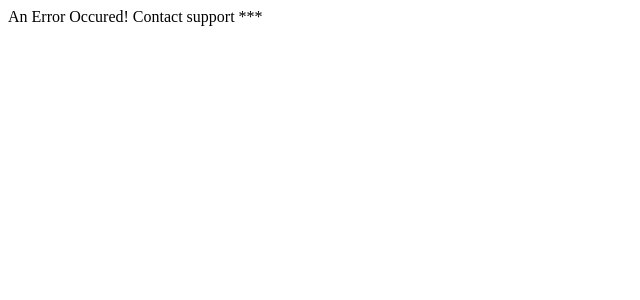
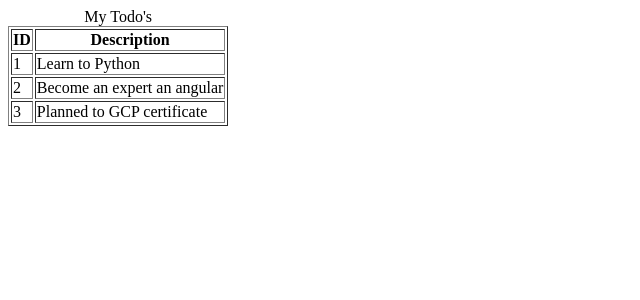
Before and after one commit to kannanfsd/complete-fsd, an Angular app in the folder todo-ui/: page /todos in a window 1280 px wide. Shown: the top 300 px of the page, without its empty margins (0-640 px from the left). Built offline with nearby package versions, Linux system fonts and the light colour scheme.

Commit message:
display the todos list

```diff
--- a/todo-ui/src/app/app-routing.module.ts
+++ b/todo-ui/src/app/app-routing.module.ts
@@ -3,12 +3,14 @@
 import { LoginComponent } from './login/login.component';
 import { WelcomeComponent } from './welcome/welcome.component';
 import { ErrorComponent } from './error/error.component';
+import { ListTodosComponent } from './list-todos/list-todos.component';
 
 
 const routes: Routes = [
   {path: '', component: LoginComponent},
   {path: 'login', component: LoginComponent},
   {path: 'welcome/:name', component: WelcomeComponent},
+  {path: 'todos', component: ListTodosComponent},
   {path: '**', component: ErrorComponent}
 ];
 
--- a/todo-ui/src/app/app.module.ts
+++ b/todo-ui/src/app/app.module.ts
@@ -6,13 +6,15 @@
 import { WelcomeComponent } from './welcome/welcome.component';
 import { LoginComponent } from './login/login.component';
 import { ErrorComponent } from './error/error.component';
+import { ListTodosComponent } from './list-todos/list-todos.component';
 
 @NgModule({
   declarations: [
     AppComponent,
     WelcomeComponent,
     LoginComponent,
-    ErrorComponent
+    ErrorComponent,
+    ListTodosComponent
   ],
   imports: [
     BrowserModule,
--- /dev/null
+++ b/todo-ui/src/app/list-todos/list-todos.component.html
@@ -0,0 +1,15 @@
+<table border="1">
+  <caption>My Todo's</caption>
+  <thead>
+    <tr>
+      <th>ID</th>
+      <th>Description</th>
+    </tr>
+  </thead>
+  <tbody>
+    <tr *ngFor="let todo of todos">
+      <td> {{todo.id}} </td>
+      <td> {{todo.description}} </td>
+    </tr>
+  </tbody>
+</table>
--- /dev/null
+++ b/todo-ui/src/app/list-todos/list-todos.component.ts
@@ -0,0 +1,19 @@
+import { Component } from '@angular/core';
+
+@Component({
+  selector: 'app-list-todos',
+  templateUrl: './list-todos.component.html',
+  styleUrls: ['./list-todos.component.css']
+})
+export class ListTodosComponent {
+  todos = [
+    {id: 1, description: 'Learn to Python'},
+    {id: 2, description: 'Become an expert an angular'},
+    {id: 3, description: 'Planned to GCP certificate'},
+  ]
+  todo = {
+    id: 1,
+    description: 'Dance'
+  };
+  constructor() {}
+}
```
Also changed, not shown: todo-ui/src/app/list-todos/list-todos.component.css (added), 1 other file (tests, documents, lock files or other folders).
